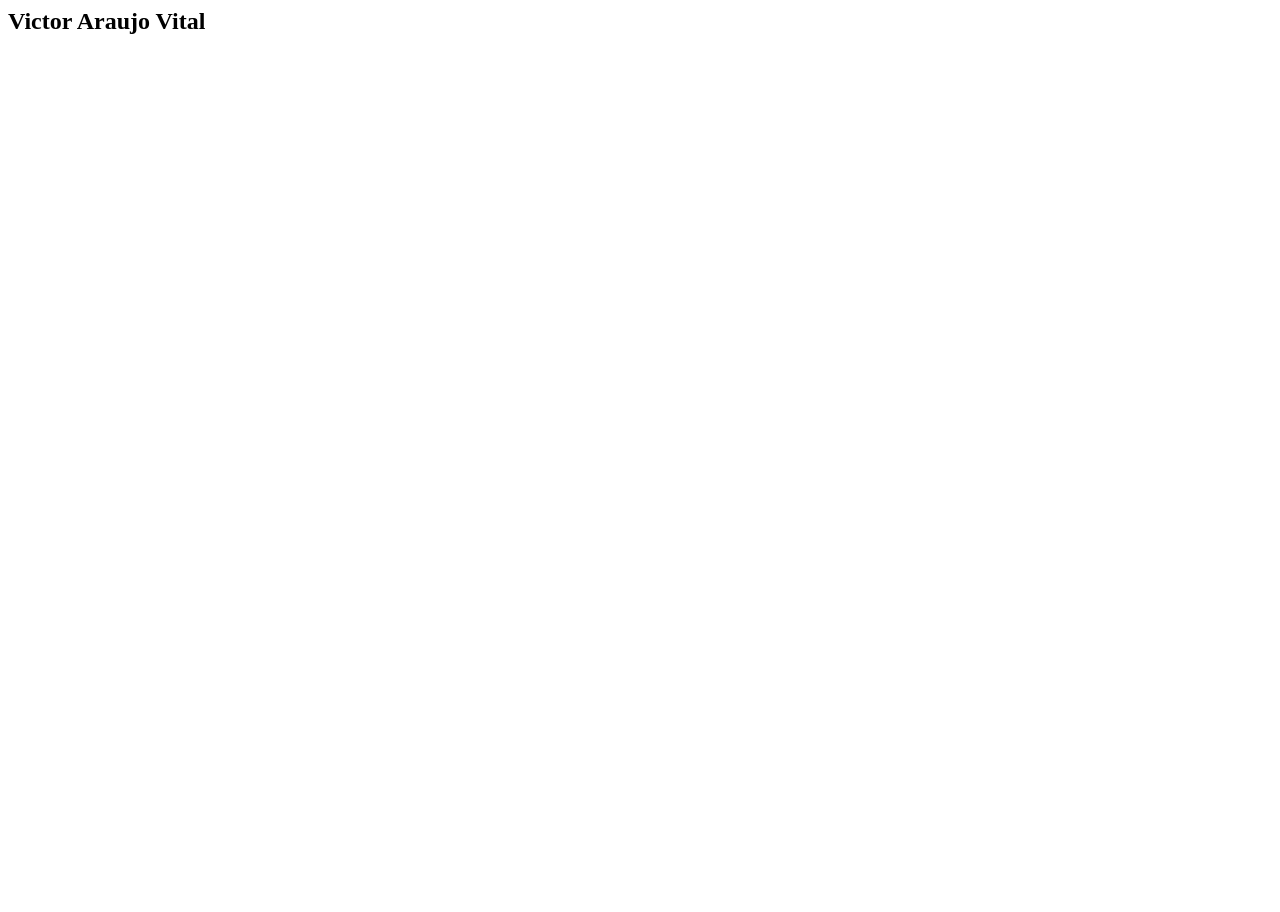
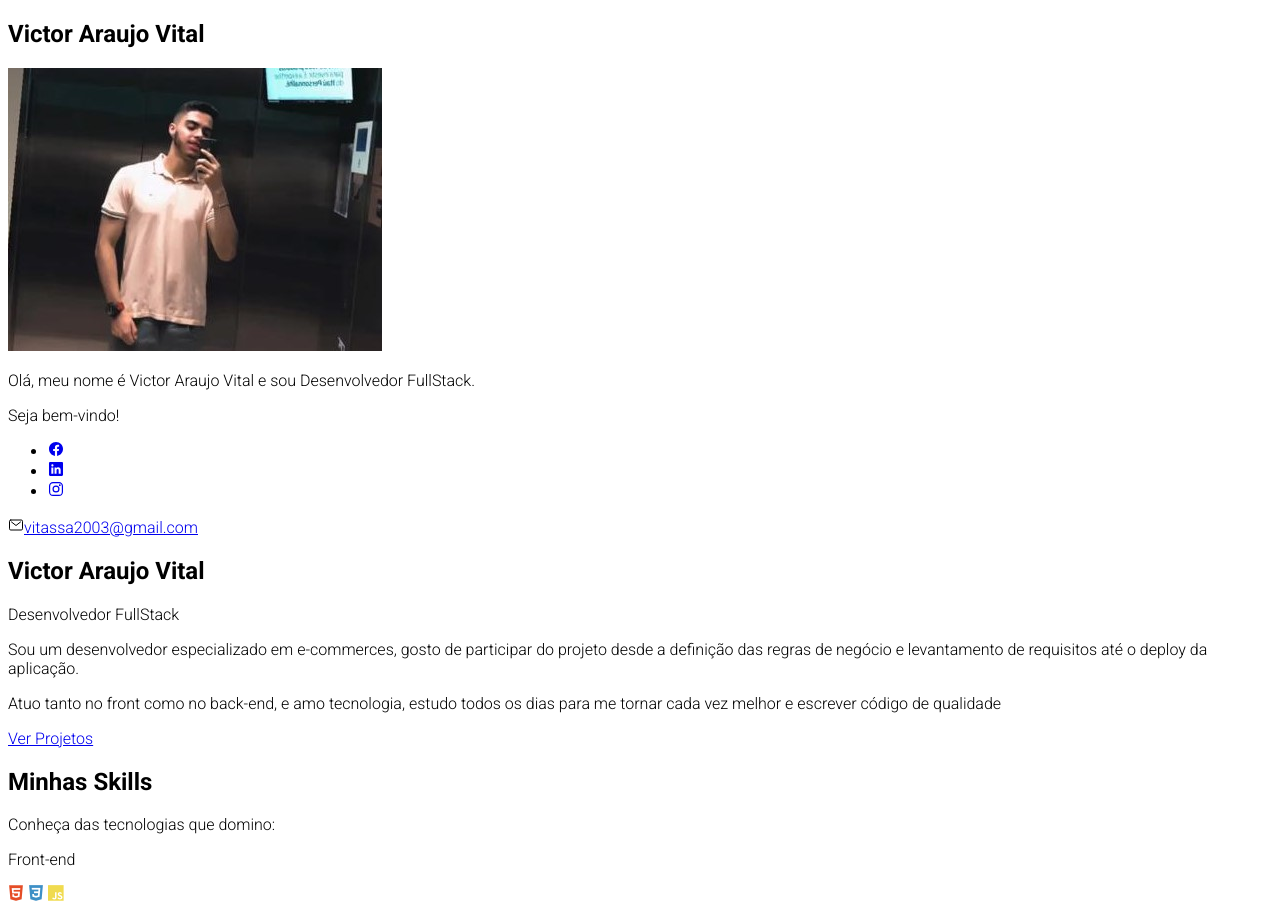
Before and after one commit to VictorVital10/VictorVital10.github.io, a plain HTML site: page index.html in a window 1280 px wide. Before the commit the page ends 800 px from the top, so only its background shows below. Drawn offline with nearby package versions, Linux system fonts and the light colour scheme.

Commit message:
Envio do arquivo 'index.html'

```diff
--- /dev/null
+++ b/css/styles.css
@@ -0,0 +1,3 @@
+* {
+    font-family: 'Roboto', sans-serif;
+}
--- a/index.html
+++ b/index.html
@@ -1 +1,58 @@
-<h2> Victor Araujo Vital</h2>
+<!DOCTYPE html>
+<html lang="en">
+<head>
+    <meta charset="UTF-8">
+    <meta name="viewport" content="width=device-width, initial-scale=1.0">
+    <title>Portifólio Victor Vital</title>
+
+    <!-- Google Fonts -->
+    <link rel="preconnect" href="https://fonts.googleapis.com">
+    <link rel="preconnect" href="https://fonts.gstatic.com" crossorigin>
+    <link href="https://fonts.googleapis.com/css2?family=Roboto:ital,wght@0,300;0,700;0,900;1,300;1,700;1,900&display=swap" rel="stylesheet">
+    <!-- Dev Icon Fonts -->
+    <link rel="stylesheet" href="https://cdn.jsdelivr.net/gh/devicons/devicon@v2.15.1/devicon.min.css">
+    <!-- CSS do Projeto -->
+    <link rel="stylesheet" href="css/styles.css">
+
+</head>
+<body>
+    <main id="container">
+        <aside id="bio-container">
+            <h2>Victor Araujo Vital</h2>
+            <img src="img/profile.jpeg" alt="Victor Araujo Vital">
+            <p>Olá, meu nome é Victor Araujo Vital e sou <span class= "highlight"> Desenvolvedor FullStack.</span></p>
+            <p id="welcome-text">Seja bem-vindo!</p>
+            <ul id="social-container">
+                <li> <a href="#" target="_blank"> <ion-icon name="logo-facebook"></ion-icon></a></li>
+                <li> <a href="#" target="_blank"> <ion-icon name="logo-linkedin"></ion-icon></a></li>
+                <li> <a href="#" target="_blank"> <ion-icon name="logo-instagram"></ion-icon></a></li>
+            </ul>
+            <div id="email-container">
+                <ion-icon name="mail-outline"></ion-icon><a href="mailto:vitassa2003@gmail.com" >vitassa2003@gmail.com</a>
+            </div>
+        </aside>
+        <section id="about-container">
+            <h1 id="name">Victor Araujo Vital</h1>
+            <p id="title"><span class="highlight">Desenvolvedor FullStack</span></p>
+            <p class="description">Sou um desenvolvedor especializado em e-commerces, gosto de participar do projeto desde a <span id="highlight">definição das regras de negócio e levantamento de requisitos</span> até o <span id="highlight">deploy da aplicação</span>.</p>
+            <p class="description">Atuo tanto no <span id="highlight">front</span> como no <span id="highlight">back-end</span>, e amo tecnologia, estudo todos os dias para me tornar cada vez melhor e escrever código de qualidade</p>
+            <a href="https://github.com/VictorVital10" id="btn-projects"><io-icon name="share-social-outline"></io-icon> <span>Ver Projetos</span></a>
+            <h2 id="skills-section-title">Minhas Skills</h2>
+            <p class="description">Conheça das tecnologias que domino:</p>
+            <div id="skills-container">
+                <div class="skills-box">
+                    <p class="skills-title">Front-end</p>
+                    <i class="devicon-html5-plain colored"></i>
+                    <i class="devicon-css3-plain colored"></i>
+                    <i class="devicon-javascript-plain colored"></i>
+                </div>
+            </div>
+        </section>
+    </main>
+
+
+    <!-- Ion Icon-->
+    <script type="module" src="https://unpkg.com/ionicons@7.1.0/dist/ionicons/ionicons.esm.js"></script>
+<script nomodule src="https://unpkg.com/ionicons@7.1.0/dist/ionicons/ionicons.js"></script>
+</body>
+</html>
```
Also changed, not shown: img/profile.jpeg (added).
